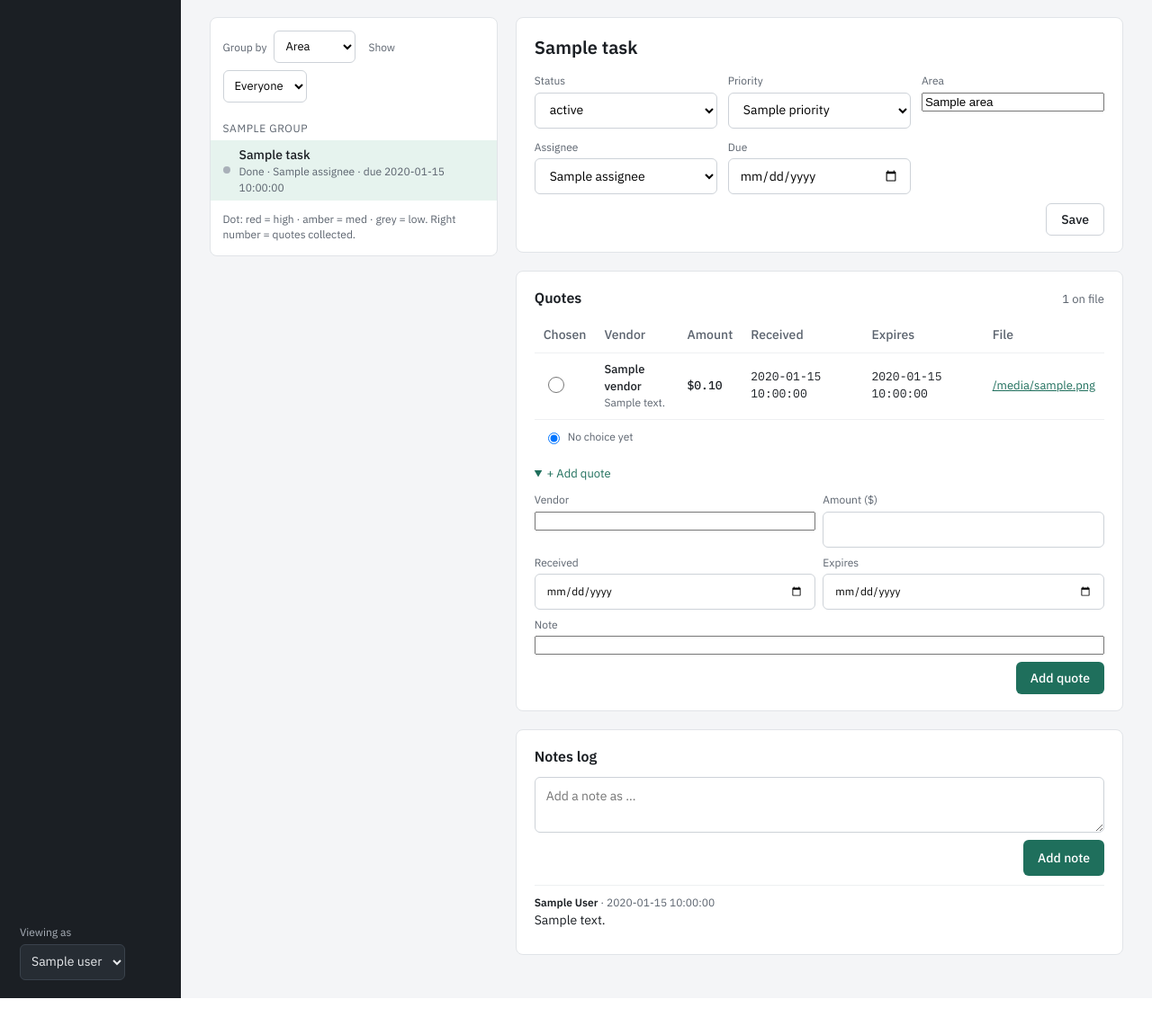
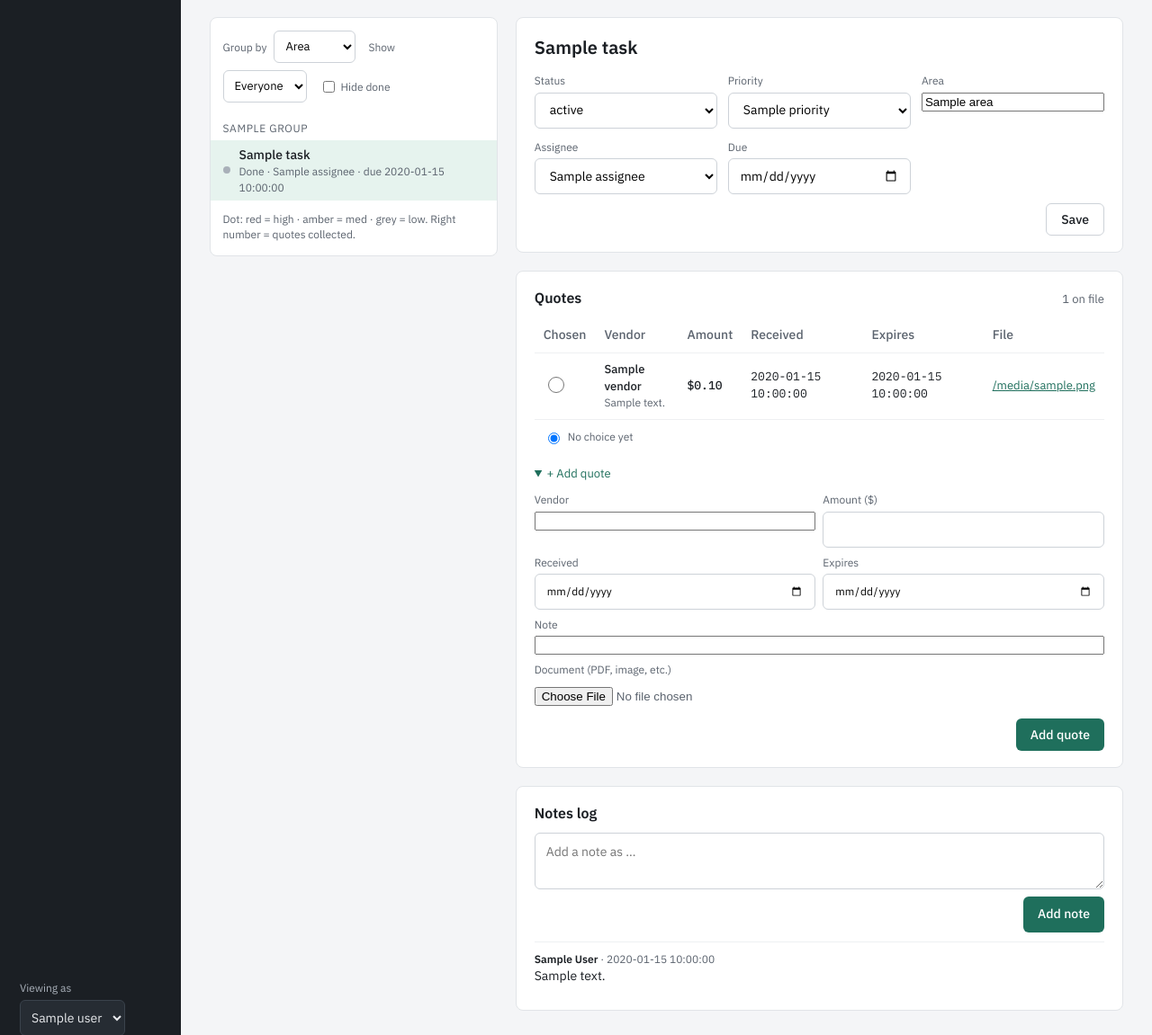
Before and after one commit to Tuzgai/moving-manager, a FastAPI app: template app/templates/selling.html in a window 1280 px wide, after a click on "+ Add quote". Shown: the part 96-1247 px from the top of the page at 90% size. Before the commit the page ends 1206 px from the top, so only its background shows below. Run offline with FastAPI, Linux system fonts and the light colour scheme; the template is opened without the code that fills it: most values are stand-ins (such as "Sample title", 1, 10 or a date in 2020); parts of the project's set-up code (start-up, migrations or seed data) failed here and were passed over.

Commit message:
Slice 2 add-ons: quote file upload + hide-done toggle
- Add-quote form now accepts a multipart "document" file. On upload: pick a
  stored path (sell/quotes/<task-slug>-<vendor>.<ext>), suffix on collision,
  write to disk, create a files row tagged "Quotes", link via quotes.file_id
  AND via item_files with role='quote_doc' so the Documents page can surface
  it under the task later.
- Hide-done checkbox on the task list, default on. Filters out Done + Dropped.
- Tests for path generation (slug rules, collision suffixing, write + mkdir,
  mime guessing) — 10 new tests, 16 total passing.

Infra: SQLite connections now open with check_same_thread=False. Each
request still gets its own connection, but FastAPI may construct a sync-
dependency connection on a worker thread and then run an async endpoint on
the event-loop thread — the previous setup raised ProgrammingError when
async add_quote tried to touch the conn.

Co-Authored-By: Claude Opus 4.7 <noreply@anthropic.com>

```diff
--- a/app/db.py
+++ b/app/db.py
@@ -16,7 +16,11 @@ MIGRATIONS_DIR = Path(__file__).resolve().parent / "migrations"
 
 
 def connect(db_path: Path) -> sqlite3.Connection:
-    conn = sqlite3.connect(db_path, isolation_level=None)  # autocommit; we BEGIN manually
+    # check_same_thread=False: FastAPI may construct the Depends-provided conn
+    # in a worker thread (for sync endpoints) and then hand it to the event-
+    # loop thread (for async endpoints). We never share one connection across
+    # concurrent requests — each request gets its own — so this is safe.
+    conn = sqlite3.connect(db_path, isolation_level=None, check_same_thread=False)
     conn.row_factory = sqlite3.Row
     conn.execute("PRAGMA journal_mode=WAL")
     conn.execute("PRAGMA foreign_keys=ON")
--- a/app/routes/selling.py
+++ b/app/routes/selling.py
@@ -11,12 +11,14 @@ import sqlite3
 from collections import defaultdict
 from typing import Annotated
 
-from fastapi import APIRouter, Depends, Form, Request
+from fastapi import APIRouter, Depends, File, Form, Request, UploadFile
 from fastapi.responses import HTMLResponse, RedirectResponse
 
-from app.deps import current_user, get_db
+from app.config import Config
+from app.deps import current_user, get_config, get_db
 from app.models import Task
 from app.repo import activity as activity_repo
+from app.repo import files as files_repo
 from app.repo import items as items_repo
 from app.repo import notes as notes_repo
 from app.repo import quotes as quotes_repo
@@ -68,12 +70,15 @@ def selling(
     task: int | None = None,
     group_by: str = "area",
     show: str = "everyone",
+    hide_done: int = 1,
 ):
     tasks = items_repo.list_tasks(conn)
 
     # "Mine" filter: tasks assigned to current user or Both
     if show == "mine":
         tasks = [t for t in tasks if t.assignee in (who, "Both")]
+    if hide_done:
+        tasks = [t for t in tasks if t.status not in ("Done", "Dropped")]
 
     groups = _group(tasks, group_by)
 
@@ -109,6 +114,7 @@ def selling(
         "groups": groups,
         "group_by": group_by,
         "show": show,
+        "hide_done": hide_done,
         "sel": sel,
         "selected_id": task,
         "prio_dot": PRIO_DOT,
@@ -202,17 +208,43 @@ def add_note(
 
 
 @router.post("/selling/{task_id}/quotes/new")
-def add_quote(
+async def add_quote(
     task_id: int,
     conn: Annotated[sqlite3.Connection, Depends(get_db)],
+    cfg: Annotated[Config, Depends(get_config)],
     who: Annotated[str, Depends(current_user)],
     vendor: Annotated[str, Form()],
     amount: Annotated[str, Form()],
     received_date: Annotated[str, Form()] = "",
     expires_at: Annotated[str, Form()] = "",
     note: Annotated[str, Form()] = "",
+    document: Annotated[UploadFile | None, File()] = None,
 ):
     cents = _dollars_to_cents(amount)
+    file_id: int | None = None
+
+    # Save the attached document, if any. Lives under sell/quotes/<slug>.<ext>
+    if document is not None and document.filename:
+        it = items_repo.get(conn, task_id)
+        task_slug = (it.title if it else f"task-{task_id}")
+        rel = files_repo.quote_path(task_slug, vendor, document.filename)
+        rel = files_repo.ensure_unique(cfg.files_root, rel)
+        size = files_repo.write_file(cfg.files_root, rel, document.file)
+        file_id = files_repo.insert(
+            conn,
+            original_name=document.filename,
+            stored_path=str(rel),
+            size_bytes=size,
+            mime_type=document.content_type or files_repo.guess_mime(document.filename),
+            tags='["Quotes"]',
+            uploaded_by=who,
+        )
+        # Also expose it on the task so the Documents page can show "linked to <task>"
+        conn.execute(
+            "INSERT OR IGNORE INTO item_files(item_id, file_id, role) VALUES (?, ?, 'quote_doc')",
+            (task_id, file_id),
+        )
+
     quotes_repo.add(
         conn, task_id=task_id,
         vendor=vendor.strip() or "Vendor",
@@ -220,6 +252,7 @@ def add_quote(
         received_date=received_date or None,
         expires_at=expires_at or None,
         note=note.strip(),
+        file_id=file_id,
     )
     it = items_repo.get(conn, task_id)
     if it:
--- a/app/templates/selling.html
+++ b/app/templates/selling.html
@@ -70,6 +70,11 @@
         <option value="everyone" {% if show == 'everyone' %}selected{% endif %}>Everyone</option>
         <option value="mine" {% if show == 'mine' %}selected{% endif %}>Mine</option>
       </select>
+      <label style="font-size: 12px; color: var(--ink-mute); margin-left: 6px; display: inline-flex; align-items: center; gap: 4px">
+        <input type="checkbox" name="hide_done" value="1" {% if hide_done %}checked{% endif %}
+               onchange="this.form.submit()" style="accent-color: var(--accent)">
+        Hide done
+      </label>
     </form>
 
     {% for group_label, tasks in groups %}
@@ -209,6 +214,7 @@
         <details style="margin-top: 10px">
           <summary style="cursor: pointer; font-size: 13px; color: var(--accent)">+ Add quote</summary>
           <form method="post" action="/selling/{{ t.id }}/quotes/new"
+                enctype="multipart/form-data"
                 style="display: grid; grid-template-columns: 1fr 1fr; gap: 8px; margin-top: 10px">
             <label style="font-size: 12px; color: var(--ink-mute)">Vendor
               <input name="vendor" required style="width: 100%; margin-top: 4px">
@@ -224,6 +230,9 @@
             </label>
             <label style="font-size: 12px; color: var(--ink-mute); grid-column: 1 / -1">Note
               <input name="note" style="width: 100%; margin-top: 4px">
+            </label>
+            <label style="font-size: 12px; color: var(--ink-mute); grid-column: 1 / -1">Document (PDF, image, etc.)
+              <input name="document" type="file" style="width: 100%; margin-top: 4px; min-height: unset; padding: 6px 0; border: 0">
             </label>
             <button type="submit" class="btn" style="grid-column: 1 / -1; justify-self: end; min-height: 36px">Add quote</button>
           </form>
```
Also changed, not shown: tests/test_files_paths.py (added, +77 -0 lines).
